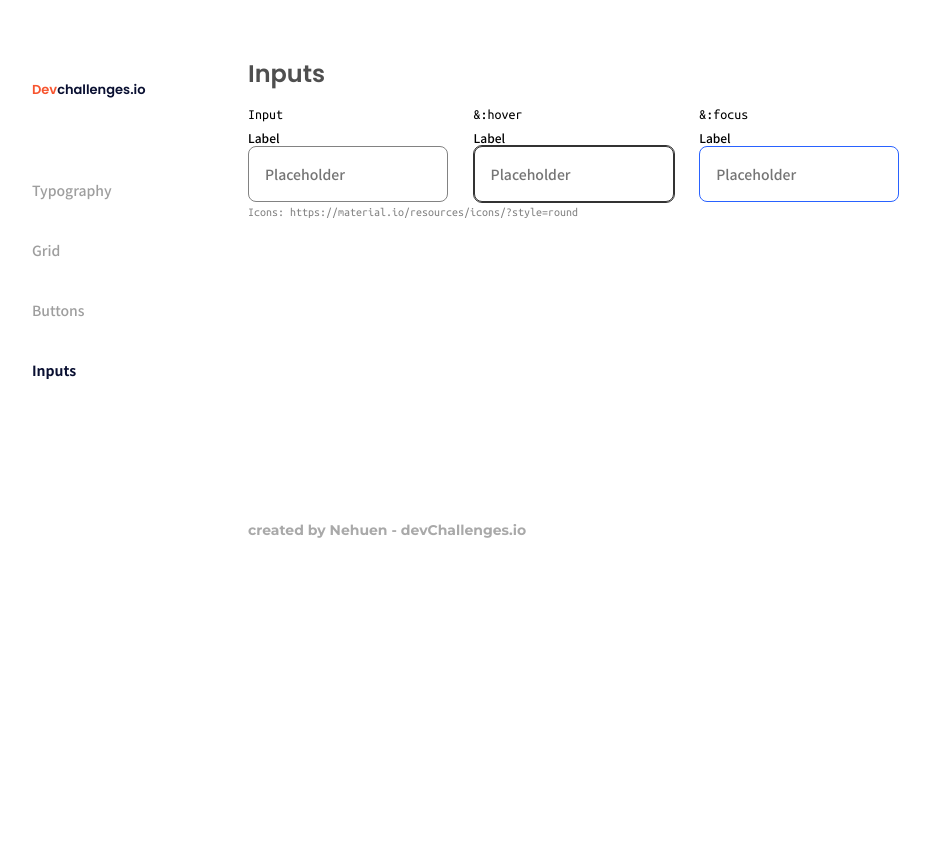
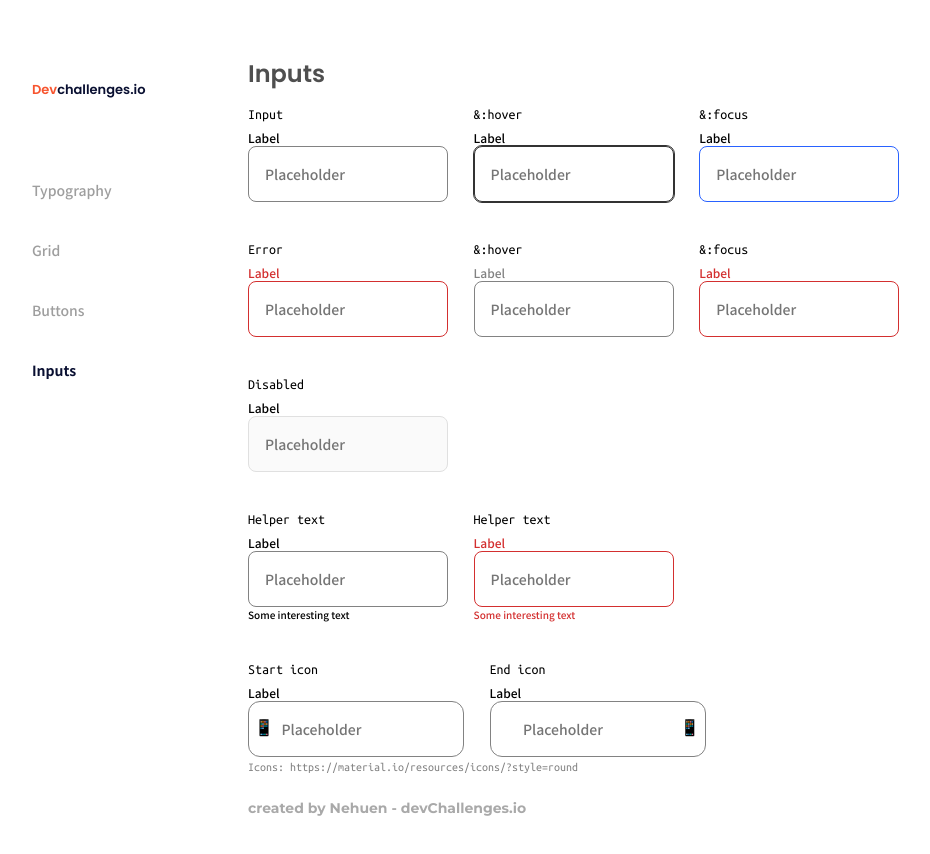
Before and after one commit to NehuenCuenca/input-component-nc, a Vue app: page / in a window 1280 px wide. Shown: the top 854 px of the page, without its empty margins (8-938 px from the left). Built offline with nearby package versions, Linux system fonts and the light colour scheme.

Commit message:
add inputs lists: with error, disabled, with helper text, and with icon

```diff
--- a/src/App.vue
+++ b/src/App.vue
@@ -22,9 +22,86 @@
         <li class="input-style-item">
           <span class="style-name">&:focus</span>
           <Input
+            class="on-focus"
             :labelName="'Label'"
             :placeholderInput="'Placeholder'"
-            class="on-focus"
+          />
+        </li>
+      </ul>
+
+      <ul class="inputs-styles-list" id="error">
+        <li class="input-style-item">
+          <span class="style-name">Error</span>
+          <Input
+            class="error"
+            :labelName="'Label'"
+            :placeholderInput="'Placeholder'"
+          />
+        </li>
+        <li class="input-style-item">
+          <span class="style-name">&:hover</span>
+          <Input
+            class="error on-hover"
+            :labelName="'Label'"
+            :placeholderInput="'Placeholder'"
+          />
+        </li>
+        <li class="input-style-item">
+          <span class="style-name">&:focus</span>
+          <Input
+            class="error on-focus"
+            :labelName="'Label'"
+            :placeholderInput="'Placeholder'"
+          />
+        </li>
+      </ul>
+
+      <ul class="inputs-styles-list" id="disabled">
+        <li class="input-style-item">
+          <span class="style-name">Disabled</span>
+          <Input
+            :labelName="'Label'"
+            :placeholderInput="'Placeholder'"
+            :disabledInput="true"
+          />
+        </li>
+      </ul>
+
+      <ul class="inputs-styles-list" id="with-helperText">
+        <li class="input-style-item">
+          <span class="style-name">Helper text</span>
+          <Input
+            :labelName="'Label'"
+            :placeholderInput="'Placeholder'"
+            :helperText="'Some interesting text'"
+          />
+        </li>
+        <li class="input-style-item">
+          <span class="style-name">Helper text</span>
+          <Input
+            class="error"
+            :labelName="'Label'"
+            :placeholderInput="'Placeholder'"
+            :helperText="'Some interesting text'"
+          />
+        </li>
+      </ul>
+
+      <ul class="inputs-styles-list" id="with-icon">
+        <li class="input-style-item">
+          <span class="style-name">Start icon</span>
+          <Input
+            :labelName="'Label'"
+            :placeholderInput="'Placeholder'"
+            :withIcon="'start-icon'"
+          />
+        </li>
+        <li class="input-style-item">
+          <span class="style-name">End icon</span>
+          <Input
+            :labelName="'Label'"
+            :placeholderInput="'Placeholder'"
+            :withIcon="'end-icon'"
           />
         </li>
       </ul>
--- a/src/components/UI/Input.vue
+++ b/src/components/UI/Input.vue
@@ -1,12 +1,27 @@
 <template>
-    <div class="wrapper">
-        <label :for="labelName">{{ labelName }}</label>
-        <input type="text" :id="labelName" :placeholder="placeholderInput"/>
+    <div class="wrapper" >
+        <label :for="idLabel">{{ labelName }}</label>
+        <input
+            type="text"
+            :id="idLabel"
+            :placeholder="placeholderInput"
+            :disabled="disabledInput"
+            v-if="!withIcon"
+        />
+
+        <div v-if="withIcon" class="wrapper-icon" :class="(withIcon) ? withIcon : ''">
+            <input type="text" :id="idLabel"
+            :placeholder="placeholderInput"
+            :disabled="disabledInput">
+            <i>📱</i>
+        </div>
+
+        <span v-if="helperText" class="helper-text">{{ helperText }}</span>
     </div>
 </template>
 
 <script>
-import { Fragment } from 'vue';
+import { toRefs } from 'vue'
 export default {
     name: "Input",
     props: {
@@ -17,9 +32,30 @@ export default {
         placeholderInput: {
             "type": String,
             "required": false,
+        },
+        disabledInput: {
+            'type': Boolean,
+            'required': false
+        },
+        helperText: {
+            'type': String,
+            'required': false
+        },
+        withIcon: {
+            'type': String,
+            'required': false
         }
     },
-    components: { Fragment }
+    setup(props) {
+        const { labelName } = toRefs(props)
+
+        const dateNow = Date.now() + Math.floor(Math.random()*99)
+        const idLabel = dateNow + labelName.value
+
+        return {
+            idLabel
+        }
+    }
 }
 </script>
 
@@ -43,6 +79,10 @@ input {
     padding: 1rem;
 }
 
+span.helper-text {
+    font: 400 10px 'Noto Sans JP', sans-serif;
+}
+
 input:hover, .on-hover input{
     border: 1px solid #333333;
     outline: 1px solid #333333;
@@ -52,4 +92,45 @@ input:focus, .on-focus input {
     outline: none;
 }
 
+.error label, .error .helper-text, .error:focus {
+    color: var(--InputErrorBorder);
+}
+.error input, .error:focus {
+    border: 1px solid var(--InputErrorBorder);
+    outline: none;
+}
+
+.error:hover label, .error:hover .helper-text, .error.on-hover label { color: var(--InputBorder); }
+.error:hover input, .error.on-hover input { border: 1px solid var(--InputBorder); }
+
+input:disabled, input:disabled:hover {
+    border: 1px solid #E0E0E0;
+    outline: none;
+}
+
+.wrapper-icon {
+    position: relative;
+    width: 100%;
+}
+
+.wrapper-icon input {
+    width: 100%;
+    padding: 5% 15%;
+    border-radius: 12px;
+}
+
+
+.wrapper-icon i {
+    position: absolute;
+    font-style: normal;
+}
+ .wrapper-icon.start-icon i {
+    right: 88%;
+    top: 30%;
+}
+.wrapper-icon.end-icon i {
+    left: 88%;
+    top: 30%;
+}
+
 </style>
```
